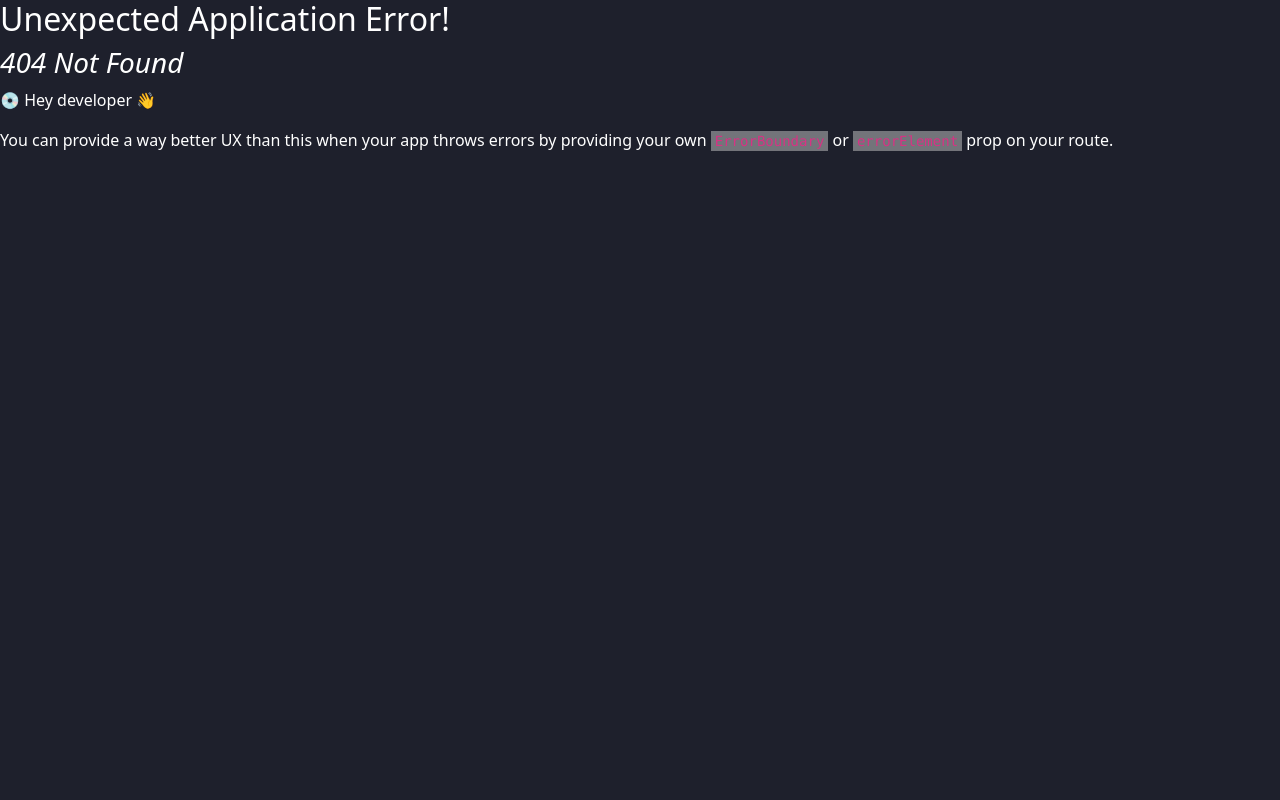
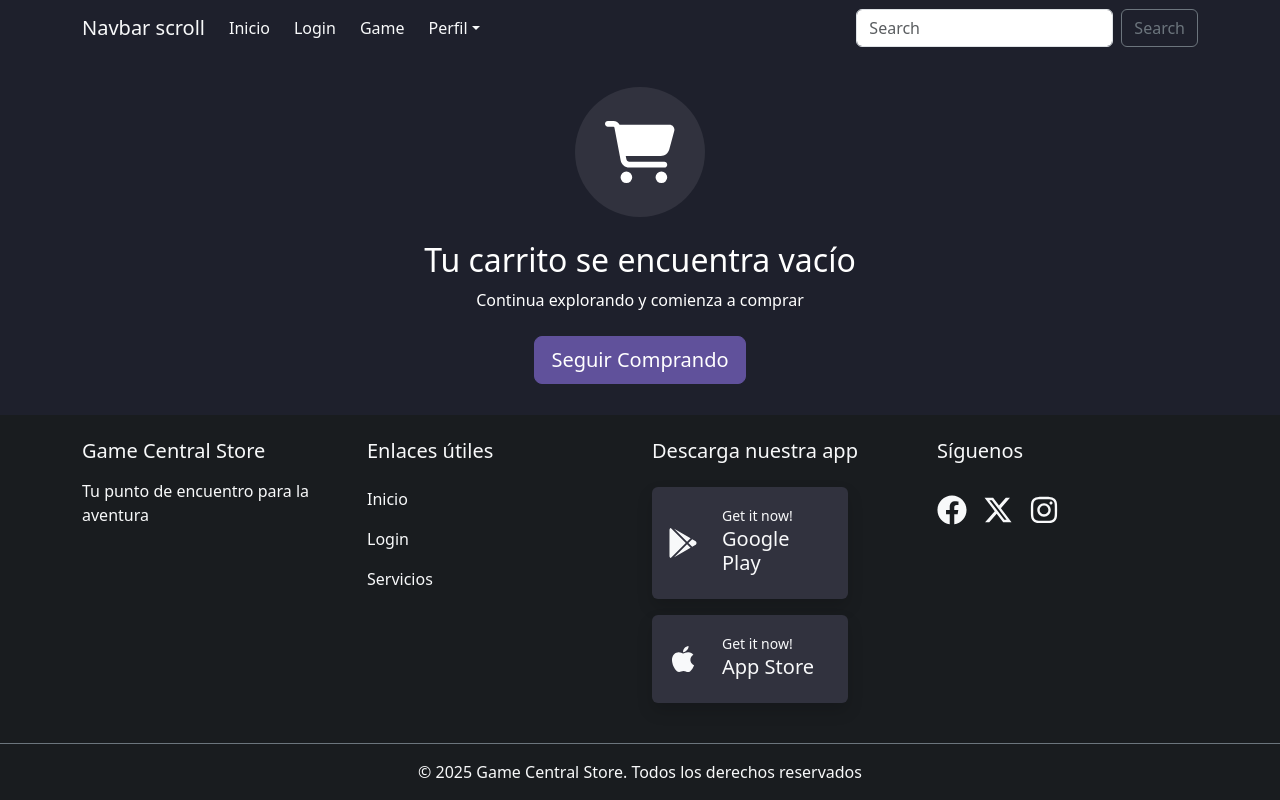
Before and after one commit to DanielCornelio/gameCentralStore, a React (Vite) app in the folder client/: page /cart in a window 1280 px wide. Before the commit this address had no page. Built offline with nearby package versions, Linux system fonts and the light colour scheme.

Commit message:
Se crea componente CartEmpty y se estiliza footer

```diff
--- a/client/src/components/common/Footer/Footer.scss
+++ b/client/src/components/common/Footer/Footer.scss
@@ -1,5 +1,7 @@
+@use '../../../styles/colors' as *;
 
 .footer {
+  background-color: $background-dark;
   &__links {
 
 
--- /dev/null
+++ b/client/src/components/web/CartEmpty/CartEmpty.jsx
@@ -0,0 +1,21 @@
+import React from 'react'
+import { Button, Stack } from 'react-bootstrap'
+import { FaCartShopping } from "react-icons/fa6";
+import './CartEmpty.scss';
+import { Link } from 'react-router-dom';
+
+export const CartEmpty = () => {
+  return (
+    <Stack gap={4} className="cart-empty align-items-center justify-content-center">
+        <div className='cart-empty-circle'>
+            <FaCartShopping className='cart-empty-icon' size={70}/>
+        </div>
+        <div>
+            <h2 className='text-center mb-2'>Tu carrito se encuentra vacío</h2>
+            <p className='text-center mb-0'>Continua explorando y comienza a comprar</p>
+        </div>
+        <Button as={Link} to='/game' size='lg' className='btn-secondary'> Seguir Comprando</Button>
+
+    </Stack>
+  )
+}
--- /dev/null
+++ b/client/src/components/web/CartEmpty/CartEmpty.scss
@@ -0,0 +1,15 @@
+@use '../../../styles/colors' as *;
+
+.cart-empty{
+
+
+    &-circle{
+        background: $background-gray;
+        width: 130px;
+        height: 130px;
+        border-radius: 50%;
+        display: flex;
+        justify-content: center;
+        align-items: center;
+   }
+}
--- /dev/null
+++ b/client/src/components/web/CartEmpty/index.js
@@ -0,0 +1 @@
+export * from './CartEmpty'
--- a/client/src/components/web/MarketplaceCard/MarketplaceCard.scss
+++ b/client/src/components/web/MarketplaceCard/MarketplaceCard.scss
@@ -2,9 +2,11 @@
 
  .bg-marketplace-card{
     background: $background-gray;
+    cursor: pointer;
+
+    &:hover{
+      background-color: $secondary-hover;
+      transition: ease-in .4s;
+
+    }
   }
-  .bg-marketplace-card:hover{
-    background-color: var(--bs-secondary-hover);
-    cursor: pointer;
-    transition: ease-in .4s;
-  }
--- a/client/src/components/web/index.js
+++ b/client/src/components/web/index.js
@@ -3,3 +3,4 @@ export * from './GameDetailCard';
 export * from './Chip';
 export * from './RatingComments';
 export * from './CommentModal';
+export * from './CartEmpty';
--- /dev/null
+++ b/client/src/pages/web/Cart/Cart.jsx
@@ -0,0 +1,11 @@
+import React from 'react'
+import { Container } from 'react-bootstrap'
+import { CartEmpty } from '../../../components'
+
+export const Cart = () => {
+  return (
+    <Container className=' d-flex justify-content-center align-items-center'>
+        <CartEmpty />
+    </Container>
+  )
+}
--- /dev/null
+++ b/client/src/pages/web/Cart/index.js
@@ -0,0 +1 @@
+export * from './Cart'
--- a/client/src/pages/web/index.js
+++ b/client/src/pages/web/index.js
@@ -1,3 +1,4 @@
 export * from './Login'
 export * from './Register'
 export * from './GameDetail'
+export * from './Cart'
--- a/client/src/router/index.jsx
+++ b/client/src/router/index.jsx
@@ -1,7 +1,7 @@
 import { createBrowserRouter } from "react-router-dom";
 import { Home } from "../pages/web/Home";
 import { WebLayout } from "../layouts/web/WebLayout";
-import { Login, Register, GameDetail} from "../pages/web";
+import { Login, Register, GameDetail, Cart} from "../pages/web";
 
 
 const routes = createBrowserRouter([
@@ -16,6 +16,10 @@ const routes = createBrowserRouter([
             {
                 path:"/game",
                 element: <GameDetail />
+            },
+            {
+                path:"/cart",
+                element: <Cart />
             }
         ]
     },
```
Also changed, not shown: client/src/pages/web/Cart/Cart.scss (added).
